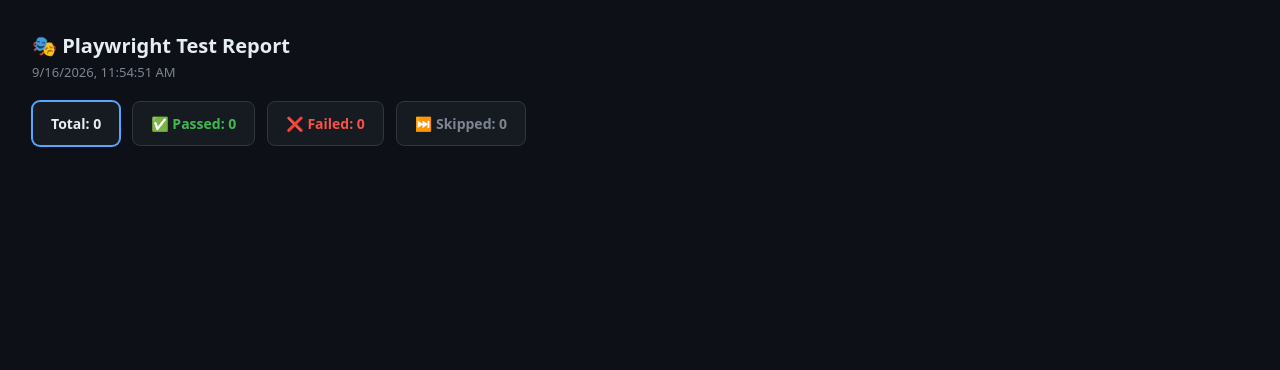
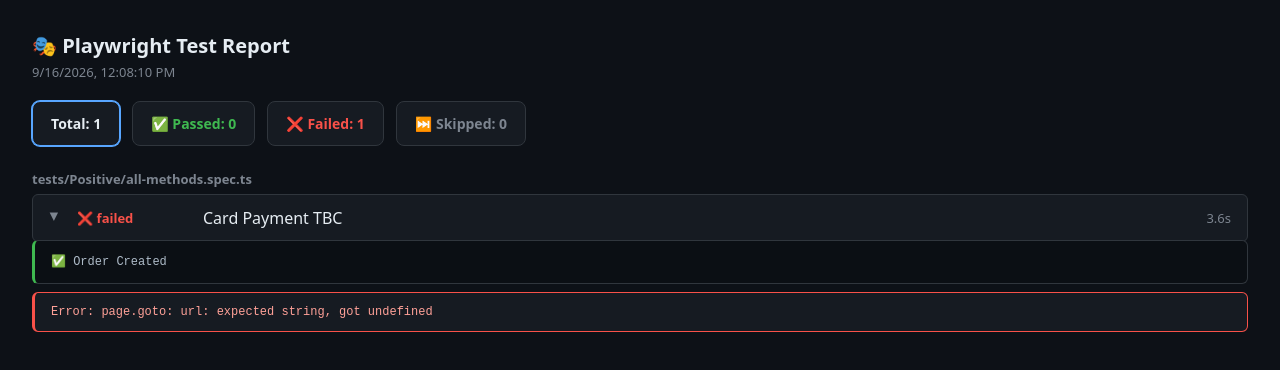
Before and after one commit to karto88/qa-tools, a plain HTML site: page Admin - Playwright PROD/docs/report/index.html in a window 1280 px wide. Drawn offline with Linux system fonts and the light colour scheme.

Commit message:
chore: update report 2026-09-16T08:08:15.317Z

```diff
--- a/Admin - Playwright PROD/docs/report/index.html
+++ b/Admin - Playwright PROD/docs/report/index.html
@@ -36,14 +36,20 @@
 </head>
 <body>
   <h1>🎭 Playwright Test Report</h1>
-  <div class="meta">9/16/2026, 11:54:51 AM</div>
+  <div class="meta">9/16/2026, 12:08:10 PM</div>
   <div class="summary">
-    <button type="button" class="card active" data-filter="all">Total: 0</button>
+    <button type="button" class="card active" data-filter="all">Total: 1</button>
     <button type="button" class="card pass" data-filter="pass">✅ Passed: 0</button>
-    <button type="button" class="card fail" data-filter="fail">❌ Failed: 0</button>
+    <button type="button" class="card fail" data-filter="fail">❌ Failed: 1</button>
     <button type="button" class="card skip" data-filter="skip">⏭️ Skipped: 0</button>
   </div>
-
+  <div class="file-group"><div class="file">tests/Positive/all-methods.spec.ts</div><details class="test-item" data-status="fail" open>
+          <summary class="test">
+            <span class="chev">▶</span>
+            <span class="st" style="color:#f85149">❌ failed</span>
+            <span class="name">Card Payment TBC</span>
+            <span class="dur">3.6s</span>
+          </summary><pre class="log">✅ Order Created</pre><pre class="err">Error: page.goto: url: expected string, got undefined</pre></details></div>
   <script>
     (function () {
       const cards = document.querySelectorAll('.card');
```
